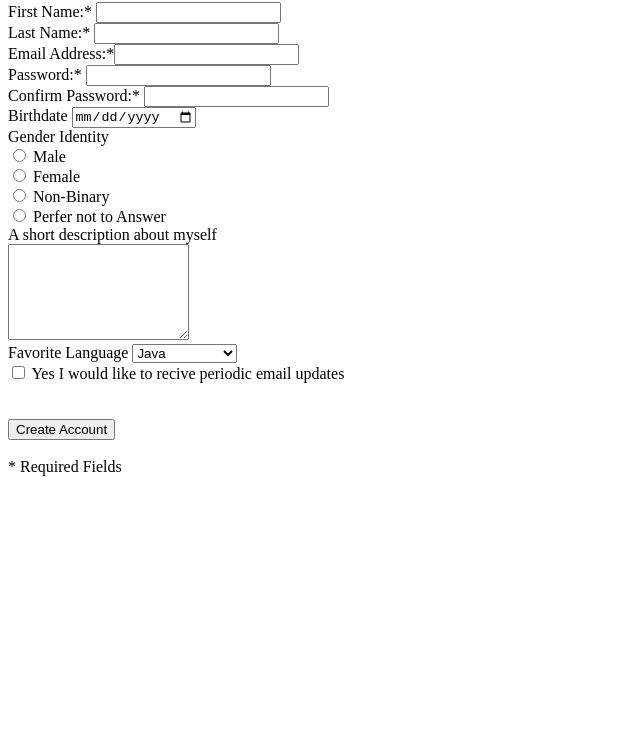
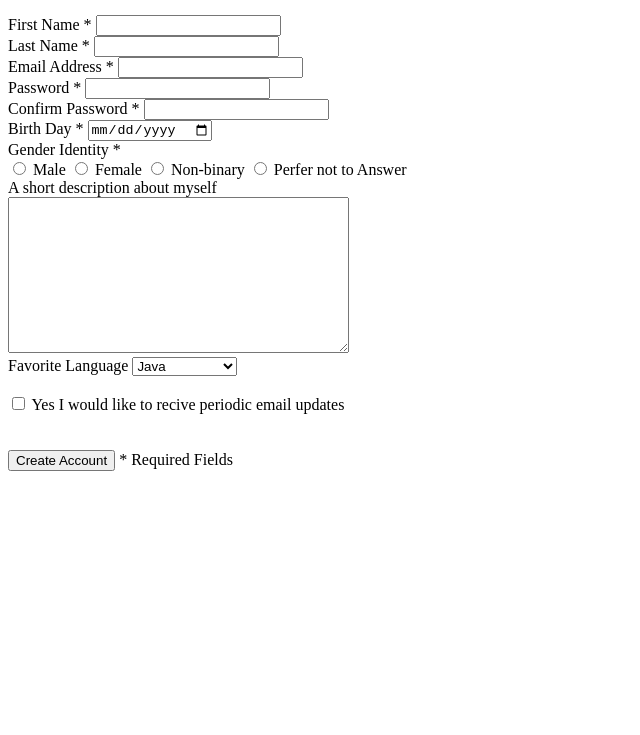
Before and after one commit to Mach3tech/master, a plain HTML site: page Registartion/index.html in a window 1280 px wide. Shown: the part 65-800 px from the top of the page, without its empty margins (0-640 px from the left). Drawn offline with Linux system fonts and the light colour scheme.

Commit message:
Update index.html
update

```diff
--- a/Registartion/index.html
+++ b/Registartion/index.html
@@ -1,63 +1,74 @@
 <!DOCTYPE html>
 <html lang="en">
+
     <head>
         <meta charset="UTF-8">
-    <meta http-equiv="X-UA-Compatible" content="Chrome">
+        <meta http-equiv="X-UA-Compatible" content="IE=edge">
         <meta name="viewport" content="width=device-width, initial-scale=1.0">
         <title>Registartion Form</title>
     </head>
+
     <body>
-    <Div>
-    <H2>Registration Form</H2>
-    <form action="/action" method="post"></form>
+            <H1>Registration Form</H1>
+            <form action="#">
+            <label for="first_name">First Name *</label>
+            <input type="text" name="first_name" id="first_name">
         <div>
-
-First Name:* <input type="text"><br>
-Last  Name:* <input type="text"><br>
-Email Address:*<input type="email"><br>
-Password:*    <input type="password"><br>
-Confirm Password:*  <input type="text"><br>
-Birthdate    <input type="date"><br>
-<div>
-    <label>Gender Identity</label><br>
-    <name="male or female"  value="gender" id="gender_id">
-    <input type="radio" name="male" value="male" id="gender_id">
-    <label for="gender_id">Male</label>
+            <label for="last_name">Last Name *</label>
+            <input type="text" name="last_name" id="last_name">
         </div>
         <div>
-    <input type="radio" name="Female" value="Female" id="gender_id">
-    <label for="gender_id">Female</label>
+            <label for="email">Email Address *</label>
+            <input type="email" name="email" id="email">
         </div>
         <div>
-    <input type="radio" name="Non-binary" value="Non-binary" id="gender_id">
-    <label for="gender_id"><Non-Binary>Non-Binary</Non-Binary></label>
+            <label for="password">Password *</label>
+            <input type="password" name="password" id="password">
         </div>
         <div>
-    <input type="radio" name="NA" value="NA" id="gender_id">
-    <label for="gender_id">Perfer not to Answer</label><br>
+            <label for="confirm_password">Confirm Password *</label>
+            <input type="password" name="confirm_password" id="confirm_password">
+        </div>
+        <div>
+            <label for="birth_day">Birth Day *</label>
+            <input type="date" name="birth_day" id="birth_day">
+        </div>
+        <div>
+            <label>Gender Identity *</label><br>
+                <input type="radio" value="male" name="gender" id="male">
+                <label for="male">Male</label>
+                <input type="radio" value="female" name="gender" id="female">
+                <label for="female">Female</label>
+                <input type="radio" value="Non-binary" name="gender" id="Non-binary">
+                <label for="Non-binary">Non-binary</label>
+                <input type="radio"  value="na" name="gender" id="na">
+                <label for="na">Perfer not to Answer</label><br>
         </div>
         <div>
             <label>A short description about myself</label><br>
-    <textarea name="comments" id="comments_area" cols="20" rows="6"></textarea>
+            <textarea name="comments" id="comments_area" cols="40" rows="10"></textarea>
         </div>
         <div>
-    Favorite Language <select name="Favorite Language"><br>
+            Favorite Language <select name="Favorite Language">
                 <option>Java</option>
                 <option>C#</option>
                 <option>Python</option>
                 <option>Ruby on Rails</option>
+                <option>C++</option>
+                <option>JavaScript</option>
             </select>
         </div>
         <div>
+            <br>
             <input type="checkbox" name="email_updates" id="email_updates">
             <label for="email_updates">Yes I would like to recive periodic email updates</label>
+        </div>
         <div>
             <br>
             <br>
             <!--<input type="submit" value="Send Form" />-->
-            <button type="submit">Create Account</button>
+            <button type="submit">Create Account</button>   * Required Fields
         </div>
-        <br>
-* Required Fields
+        </form>
     </body>
 </html>
```
Lines whose indentation alone changed are shown as unchanged.
